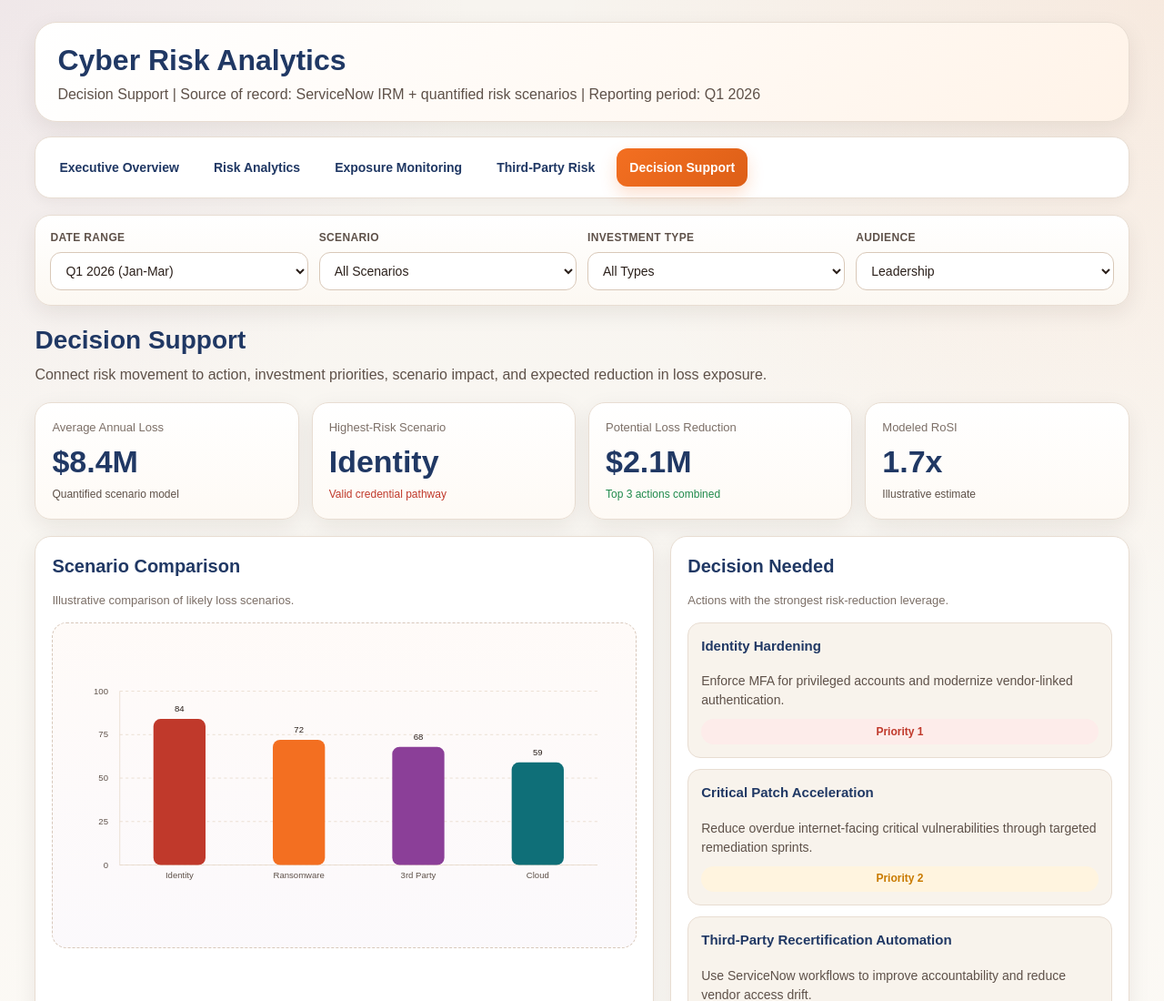
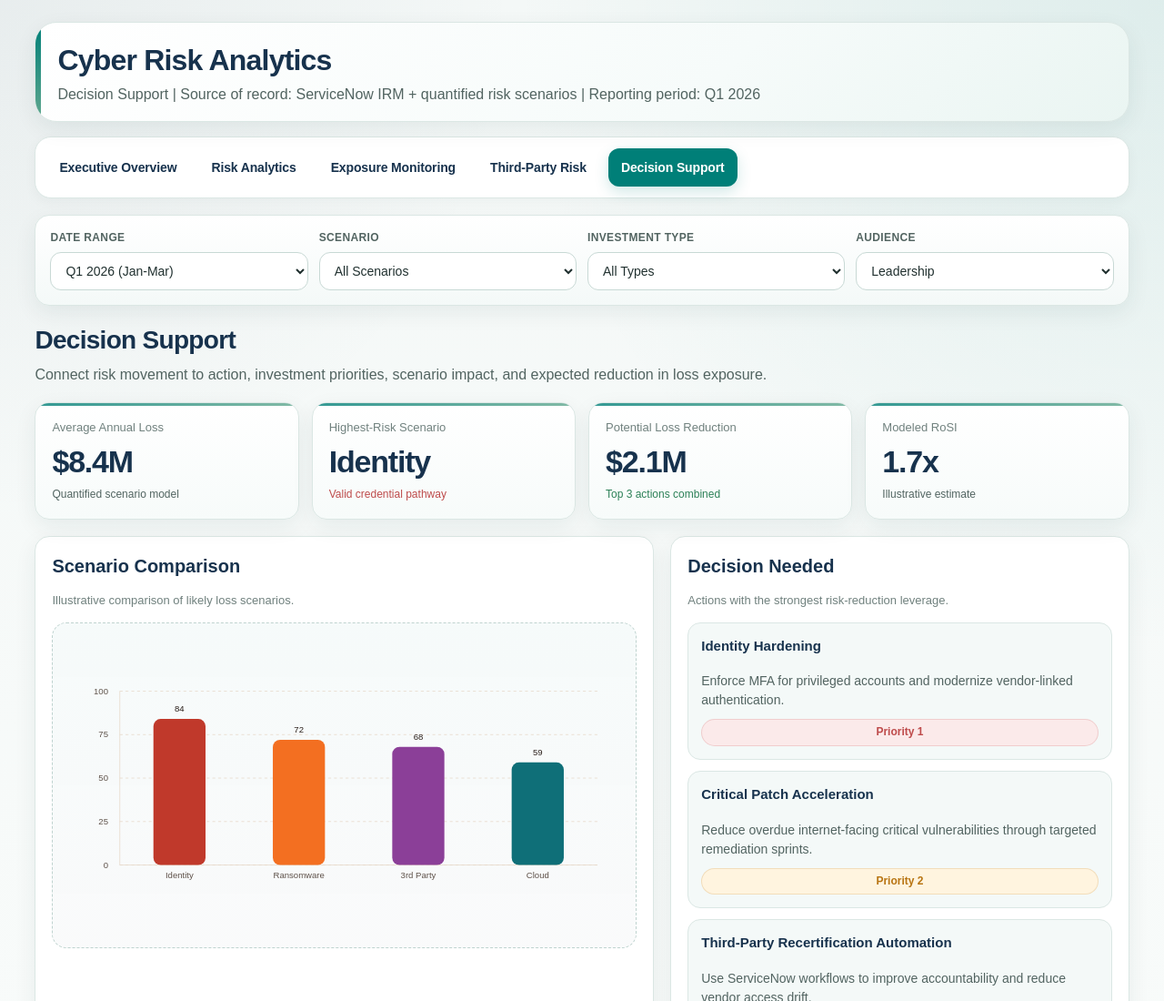
Before and after one commit to LeonardoSona/cyber, a plain HTML site: page decision-support.html in a window 1280 px wide. Shown: the top 1100 px of the page at 91% size. Drawn offline with Linux system fonts and the light colour scheme.

Commit message:
Refactor CSS for Haleon-inspired design
Updated CSS variables and styles to reflect Haleon-inspired design, maintaining existing variable names for compatibility.

```diff
--- a/style.css
+++ b/style.css
@@ -1,39 +1,42 @@
 :root {
-  /* GSK-inspired palette */
-  --bg: #f7f4ef;
-  --bg-2: #fffdf9;
+  /* Haleon-inspired enterprise palette
+     Keeps the existing variable names so no HTML changes are required. */
+  --bg: #f4f8f7;
+  --bg-2: #fbfdfc;
   --surface: #ffffff;
-  --surface-alt: #fbf7f1;
+  --surface-alt: #eef6f4;
   --panel: #ffffff;
-  --panel-2: #f8f3ec;
+  --panel-2: #f4f9f8;
 
-  --brand: #f36f21;         /* GSK orange */
-  --brand-strong: #dd5f17;
-  --brand-soft: #fff1e6;
+  /* Primary product / navigation colour */
+  --brand: #007f78;
+  --brand-strong: #005f5a;
+  --brand-soft: #e3f3f0;
 
-  --plum: #7a1f5c;
-  --violet: #8b3f98;
-  --deep-blue: #203864;
-  --teal: #0f6f78;
+  /* Compatibility aliases used by the existing dashboard */
+  --plum: #176b65;
+  --violet: #5e6fa8;
+  --deep-blue: #17324d;
+  --teal: #007f78;
 
-  --text: #2a1f1a;
-  --text-soft: #5e5149;
-  --muted: #7c6f67;
-  --border: #e8ddd2;
-  --border-strong: #d9c8b8;
+  --text: #20302f;
+  --text-soft: #526461;
+  --muted: #70817e;
+  --border: #dbe7e4;
+  --border-strong: #c8d9d5;
 
-  --good: #1f8a4c;
-  --warn: #c97a00;
-  --bad: #c0392b;
+  --good: #2c8057;
+  --warn: #b87412;
+  --bad: #be4b4b;
 
-  --good-soft: #eaf7ef;
+  --good-soft: #e9f5ee;
   --warn-soft: #fff4df;
-  --bad-soft: #fdecea;
+  --bad-soft: #fbeaea;
 
-  --radius: 18px;
-  --radius-sm: 12px;
-  --shadow: 0 8px 24px rgba(44, 25, 10, 0.08);
-  --shadow-soft: 0 4px 14px rgba(44, 25, 10, 0.05);
+  --radius: 16px;
+  --radius-sm: 10px;
+  --shadow: 0 8px 24px rgba(20, 55, 51, 0.07);
+  --shadow-soft: 0 4px 14px rgba(20, 55, 51, 0.045);
 
   --nav-height: 72px;
   --content-width: 1440px;
@@ -52,8 +55,8 @@ body {
   font-family: Arial, Helvetica, sans-serif;
   color: var(--text);
   background:
-    radial-gradient(circle at top right, rgba(243, 111, 33, 0.08), transparent 28%),
-    radial-gradient(circle at top left, rgba(139, 63, 152, 0.07), transparent 22%),
+    radial-gradient(circle at top right, rgba(0, 127, 120, 0.09), transparent 30%),
+    radial-gradient(circle at top left, rgba(23, 50, 77, 0.055), transparent 24%),
     linear-gradient(180deg, var(--bg) 0%, var(--bg-2) 100%);
   line-height: 1.45;
 }
@@ -86,7 +89,7 @@ a:hover {
 }
 
 .brand-block {
-  background: linear-gradient(135deg, #ffffff 0%, #fff9f3 60%, #fff3e8 100%);
+  background: linear-gradient(135deg, #ffffff 0%, #f6fbfa 62%, #eaf5f2 100%);
   border: 1px solid var(--border);
   border-radius: 24px;
   box-shadow: var(--shadow);
@@ -138,7 +141,7 @@ a:hover {
 .top-nav a.active {
   background: linear-gradient(135deg, var(--brand) 0%, var(--brand-strong) 100%);
   color: #ffffff;
-  box-shadow: 0 8px 18px rgba(243, 111, 33, 0.22);
+  box-shadow: 0 8px 18px rgba(0, 127, 120, 0.20);
 }
 
 /* Generic cards */
@@ -198,7 +201,7 @@ a:hover {
 .global-filters {
   padding: 16px;
   margin-bottom: 18px;
-  background: linear-gradient(180deg, #ffffff 0%, #fcf8f2 100%);
+  background: linear-gradient(180deg, #ffffff 0%, #f4f9f8 100%);
 }
 
 .filter-row {
@@ -236,7 +239,7 @@ a:hover {
 .filter-item select:focus,
 .filter-item input:focus {
   border-color: var(--brand);
-  box-shadow: 0 0 0 3px rgba(243, 111, 33, 0.14);
+  box-shadow: 0 0 0 3px rgba(0, 127, 120, 0.14);
 }
 
 /* KPI cards */
@@ -253,7 +256,7 @@ a:hover {
 .kpi-card,
 .mini-card {
   padding: 18px;
-  background: linear-gradient(180deg, #ffffff 0%, #fefaf5 100%);
+  background: linear-gradient(180deg, #ffffff 0%, #f7fbfa 100%);
 }
 
 .kpi-label {
@@ -348,8 +351,8 @@ a:hover {
   min-height: 32px;
   padding: 6px 12px;
   border-radius: 999px;
-  background: #fff4ea;
-  border: 1px solid #f6cfb2;
+  background: #e8f5f2;
+  border: 1px solid #bcded8;
   color: var(--plum);
   font-size: 12px;
   font-weight: 700;
@@ -400,10 +403,10 @@ a:hover {
   display: grid;
   place-items: center;
   min-height: 280px;
-  border: 1px dashed #d8c8bb;
+  border: 1px dashed #bfd3cf;
   border-radius: 16px;
   background:
-    linear-gradient(180deg, rgba(243, 111, 33, 0.03) 0%, rgba(139, 63, 152, 0.03) 100%);
+    linear-gradient(180deg, rgba(0, 127, 120, 0.035) 0%, rgba(23, 50, 77, 0.025) 100%);
   color: var(--muted);
   font-size: 14px;
   text-align: center;
@@ -552,10 +555,10 @@ a:hover {
 .domain-bar,
 .bar-track {
   height: 10px;
-  background: #efe6dc;
+  background: #e4efec;
   border-radius: 999px;
   overflow: hidden;
-  border: 1px solid #e2d3c5;
+  border: 1px solid #cfdfdb;
 }
 
 .domain-fill,
@@ -616,16 +619,16 @@ th {
   color: var(--muted);
   text-transform: uppercase;
   letter-spacing: 0.04em;
-  background: #fffaf5;
+  background: #f3f8f7;
 }
 
 tbody tr:hover {
-  background: #fff9f2;
+  background: #f2f8f6;
 }
 
 /* Special blocks */
 .board-box {
-  background: linear-gradient(180deg, #fffaf5 0%, #fff5ed 100%);
+  background: linear-gradient(180deg, #f5faf9 0%, #eaf5f2 100%);
 }
 
 .decision-item {
@@ -796,3 +799,129 @@ tbody tr:hover {
     font-size: 13px;
   }
 }
+
+/* =========================================================
+   Haleon-style enterprise refinements
+   ========================================================= */
+
+.brand-block {
+  position: relative;
+  overflow: hidden;
+}
+
+.brand-block::before {
+  content: "";
+  position: absolute;
+  inset: 0 auto 0 0;
+  width: 6px;
+  background: linear-gradient(180deg, var(--brand) 0%, #62a88f 100%);
+}
+
+.brand-block h1,
+.page-hero h2,
+.title-block h1 {
+  letter-spacing: -0.025em;
+}
+
+.top-nav a,
+.tab-btn {
+  letter-spacing: -0.01em;
+}
+
+.top-nav a.active,
+.tab-btn.active {
+  background: var(--brand);
+  box-shadow: 0 6px 16px rgba(0, 127, 120, 0.18);
+}
+
+.top-nav a:hover:not(.active),
+.tab-btn:hover:not(.active) {
+  background: var(--brand-soft);
+  color: var(--brand-strong);
+}
+
+.kpi-card,
+.mini-card {
+  position: relative;
+  overflow: hidden;
+}
+
+.kpi-card::before,
+.mini-card::before {
+  content: "";
+  position: absolute;
+  top: 0;
+  left: 0;
+  right: 0;
+  height: 3px;
+  background: linear-gradient(90deg, var(--brand) 0%, #62a88f 100%);
+  opacity: 0.8;
+}
+
+.kpi-value,
+.mini-card .big {
+  letter-spacing: -0.035em;
+}
+
+.tag {
+  color: var(--brand-strong);
+}
+
+.callout {
+  border-left-color: var(--brand);
+  background: linear-gradient(90deg, rgba(0, 127, 120, 0.045) 0%, var(--panel-2) 45%);
+}
+
+.domain-fill,
+.bar-fill {
+  background: linear-gradient(90deg, var(--brand-strong) 0%, var(--brand) 100%);
+}
+
+th {
+  color: var(--deep-blue);
+  background: #f2f7f6;
+}
+
+tbody tr {
+  transition: background 0.15s ease;
+}
+
+.board-box {
+  border-color: #cde0dc;
+}
+
+a {
+  color: var(--brand-strong);
+}
+
+a:hover {
+  color: var(--brand);
+}
+
+/* Keep risk signalling semantic rather than brand-coloured. */
+.status-pill.red,
+.pill.high,
+.status.open {
+  border: 1px solid rgba(190, 75, 75, 0.18);
+}
+
+.status-pill.amber,
+.pill.med,
+.status.progress {
+  border: 1px solid rgba(184, 116, 18, 0.18);
+}
+
+.status-pill.green,
+.pill.low,
+.status.closed {
+  border: 1px solid rgba(44, 128, 87, 0.18);
+}
+
+@media (prefers-reduced-motion: reduce) {
+  *,
+  *::before,
+  *::after {
+    scroll-behavior: auto !important;
+    transition: none !important;
+  }
+}
```
